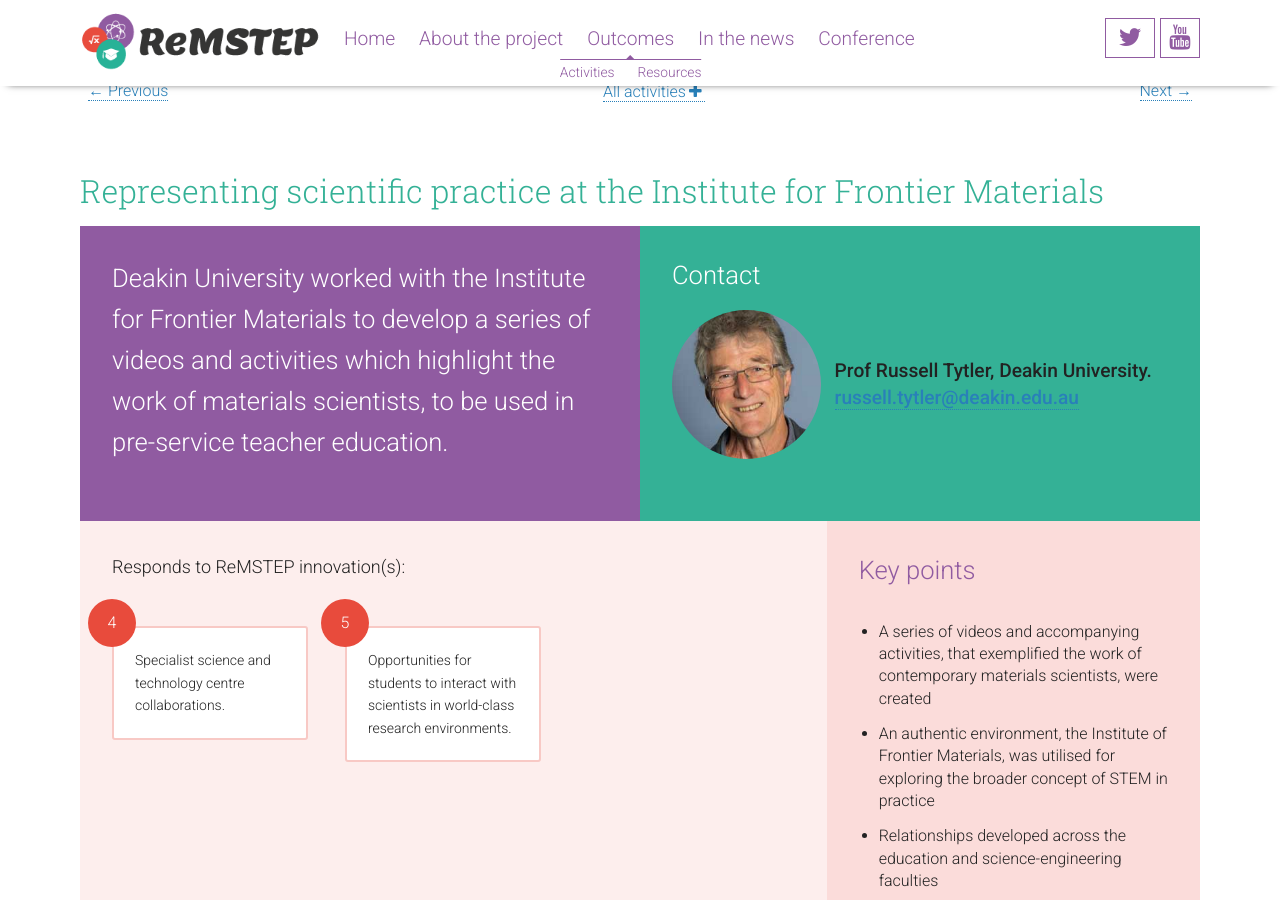
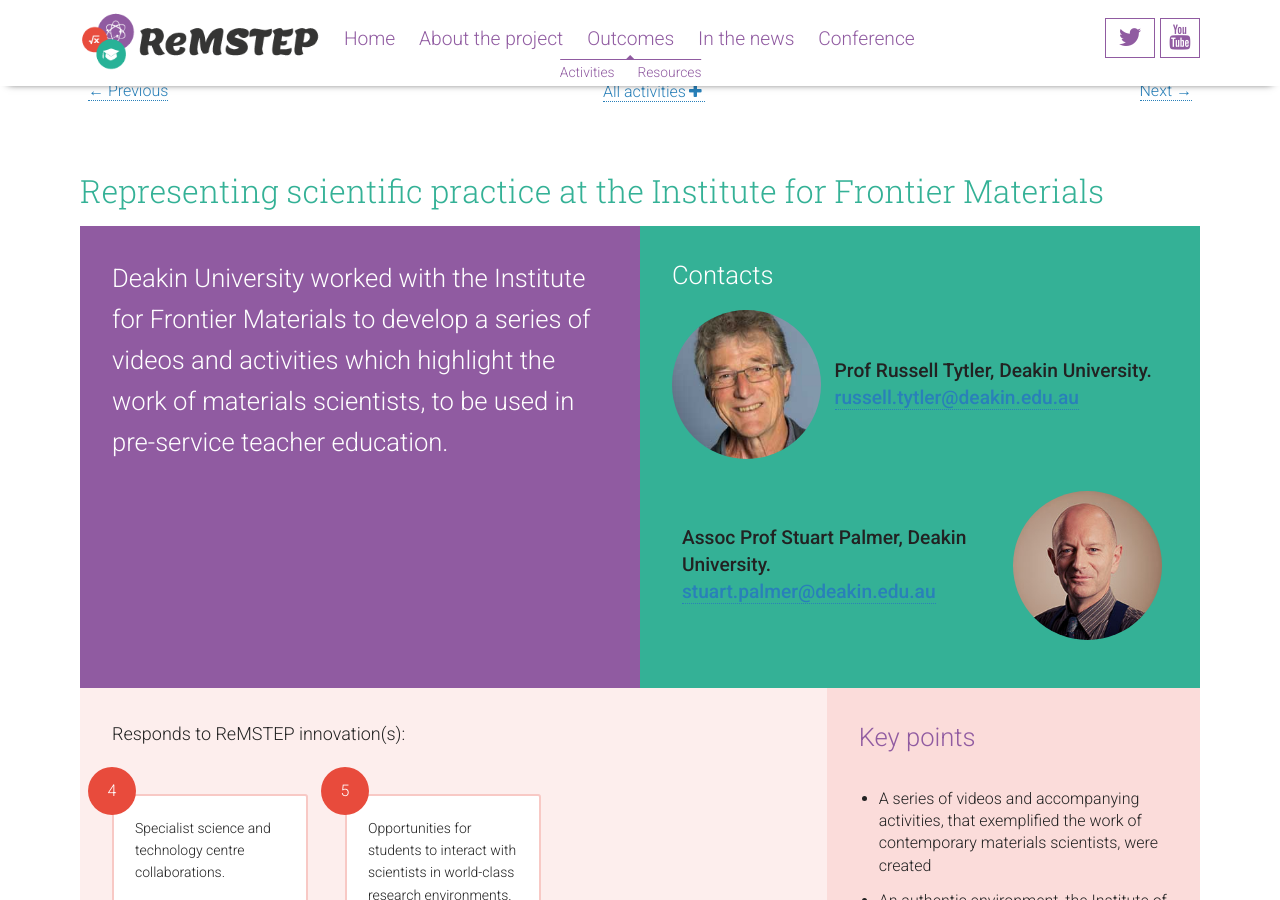
Before and after one commit to ReMSTEP/ReMSTEP-2017-v2, a Jekyll site: the page built from outcomes/activities/representing-scientific-practice/index.html, in a window 1280 px wide and 900 px high, scrolled down 283 px. Built offline with Jekyll 4.4.1, drawn with Linux system fonts in a browser that asks for light colours; some of the changed text lies outside the part shown.

Commit message:
link to deakin STEME site

```diff
--- a/outcomes/activities/communicating-science/index.html
+++ b/outcomes/activities/communicating-science/index.html
@@ -82,6 +82,8 @@
         </div>
     </div>
 
+    <div class="alert"><p>To keep up to date with ongoing ReMSTEP activity at Deakin Unversity head to the <a class="button" rel="external" href="https://blogs.deakin.edu.au/steme/remstep-reconceptualising-mathematics-and-science-teacher-education/">STEME Research Group website</a></p></div>
+
 </div>
 
 <div class="footnotes">
--- a/outcomes/activities/contemporary-biology/index.html
+++ b/outcomes/activities/contemporary-biology/index.html
@@ -54,9 +54,7 @@
     </div>
     <p>Pre-service teachers found it useful to learn how to productively integrate technology, particular since technology is now a regular part of students’ lives. They were enthusiastic about using these resources and approach for their own classrooms, and felt they were particularly suited to support personalised learning and students learning at their own pace.</p>
 
-    <div class="alert">
     <p>Resources created throughout this activity will be made available on the <a href="http://contemporaryvcebiology.com/" rel="external">Contemporary VCE Biology website</a></p>
-    </div>
 
     <div class="activity-learn-more">
         <h2>Learn more</h2>
@@ -70,6 +68,8 @@
         </div>
     </div>
 
+    <div class="alert"><p>To keep up to date with ongoing ReMSTEP activity at Deakin Unversity head to the <a class="button" rel="external" href="https://blogs.deakin.edu.au/steme/remstep-reconceptualising-mathematics-and-science-teacher-education/">STEME Research Group website</a></p></div>
+
 </div>
 
 <div class="footnotes">
--- a/outcomes/activities/contemporary-science-schools-network/index.html
+++ b/outcomes/activities/contemporary-science-schools-network/index.html
@@ -63,6 +63,8 @@
         </div>
     </div>
 
+    <div class="alert"><p>To keep up to date with ongoing ReMSTEP activity at Deakin Unversity head to the <a class="button" rel="external" href="https://blogs.deakin.edu.au/steme/remstep-reconceptualising-mathematics-and-science-teacher-education/">STEME Research Group website</a></p></div>
+
 </div>
 
 <div class="footnotes">
--- a/outcomes/activities/reconceptualising-chemistry/index.html
+++ b/outcomes/activities/reconceptualising-chemistry/index.html
@@ -84,6 +84,8 @@
         </div>
     </div>
 
+    <div class="alert"><p>To keep up to date with ongoing ReMSTEP activity at Deakin Unversity head to the <a class="button" rel="external" href="https://blogs.deakin.edu.au/steme/remstep-reconceptualising-mathematics-and-science-teacher-education/">STEME Research Group website</a></p></div>
+
 </div>
 
 <div class="footnotes">
--- a/outcomes/activities/reconceptualising-rocks/index.html
+++ b/outcomes/activities/reconceptualising-rocks/index.html
@@ -114,6 +114,8 @@
         </div>
     </div>
 
+    <div class="alert"><p>To keep up to date with ongoing ReMSTEP activity at Deakin Unversity head to the <a class="button" rel="external" href="https://blogs.deakin.edu.au/steme/remstep-reconceptualising-mathematics-and-science-teacher-education/">STEME Research Group website</a></p></div>
+
 </div>
 
 <div class="footnotes">
--- a/outcomes/activities/representing-scientific-practice/index.html
+++ b/outcomes/activities/representing-scientific-practice/index.html
@@ -8,10 +8,14 @@
             <p>Deakin University worked with the Institute for Frontier Materials to develop a series of videos and activities which highlight the work of materials scientists, to be used in pre-service teacher education.</p>
         </div>
         <div class="contact">
-            <h2>Contact</h2>
+            <h2>Contacts</h2>
             <figure>
                 <img src="/img/headshots/tytler-headshot.jpg" alt="">
                 <figcaption>Prof Russell Tytler, Deakin University. <span class="email"><a href="mailto:russell.tytler@deakin.edu.au">russell.tytler@deakin.edu.au</a></span></figcaption>
+            </figure>
+            <figure>
+                <figcaption>Assoc Prof Stuart Palmer, Deakin University. <span class="email"><a href="mailto:stuart.palmer@deakin.edu.au">stuart.palmer@deakin.edu.au</a></span></figcaption>
+                <img src="/img/headshots/palmer-headshot.jpg" alt="">
             </figure>
         </div>
         <div class="innovation-list">
@@ -73,6 +77,8 @@
         </div>
     </div>
 
+    <div class="alert"><p>To keep up to date with ongoing ReMSTEP activity at Deakin Unversity head to the <a class="button" rel="external" href="https://blogs.deakin.edu.au/steme/remstep-reconceptualising-mathematics-and-science-teacher-education/">STEME Research Group website</a></p></div>
+
 </div>
 
 <div class="footnotes">
```
